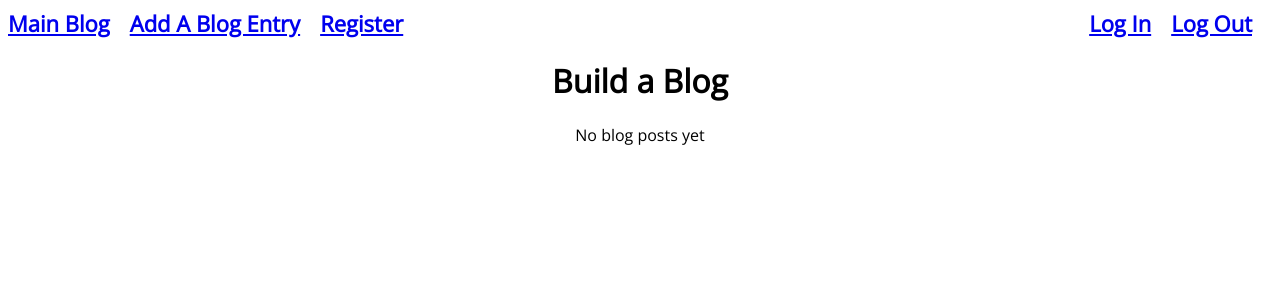
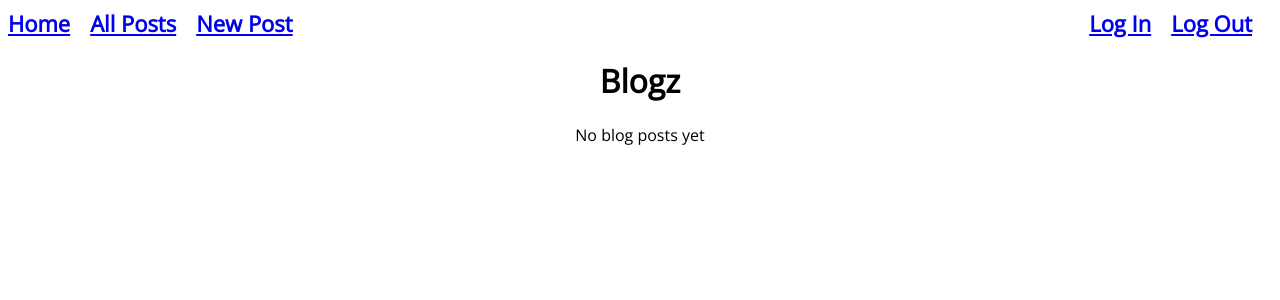
Before and after one commit to JacobDozier/blogz, a Flask app: page /blog in a window 1280 px wide. Shown: the top 300 px of the page. Run offline with Flask 2, Linux system fonts and the light colour scheme; data that the repository does not hold is empty.

Commit message:
Major refactor to inculde a home page that lists users, and add individual user page functionality.

```diff
--- a/templates/base.html
+++ b/templates/base.html
@@ -2,14 +2,14 @@
 <html>
     <head>
         <link rel= "stylesheet" type= "text/css" href= "{{ url_for('static',filename='styles/main.css') }}">
-        <title>Build A Blog</title>
+        <title>Blogz</title>
     </head>
 <body>
 
     <ul>
-        <li><a href='/blog'><strong>Main Blog</strong></a></li>
-        <li><a href='/newpost'><strong>Add A Blog Entry</strong></a></li>
-        <li><a href='/signup'><strong>Register</strong></a></li>
+        <li><a href='/'><strong>Home</strong></a></li>
+        <li><a href='/blog'><strong>All Posts</strong></a></li>
+        <li><a href='/newpost'><strong>New Post</strong></a></li>
         <li style="float: right;"><a href='/logout'><strong>Log Out</strong></a></li>
         <li style="float: right;"><a href='/login'><strong>Log In</strong></a></li>
     </ul>
--- a/templates/display_post.html
+++ b/templates/display_post.html
@@ -5,6 +5,10 @@
     <form action='/blog?id={{blog_post.id}}'>
         <h1>{{blog_post.title}}</h1>
         <p>{{blog_post.body}}</p>
+        <br />
+        <p>Post created: {{blog_post.time_stamp}}</p>
+        <p style="font-style: italic;">Written by <a href='/blog?user={{blog_post.owner_id}}'>{{blog_post.owner.username}}</a></p>
+        <hr />
     </form>
 
 {% endblock %}
--- a/templates/posts.html
+++ b/templates/posts.html
@@ -2,16 +2,19 @@
 
 {% block content %}
 
-    <h1>Build a Blog</h1>
+    <h1>Blogz</h1>
 
     <!-- If block checks to see if there are blog posts to display. -->
     {% if blog_posts|length == 0 %}
     <p>No blog posts yet</p>
     {% else %}
 
-        {% for post in blog_posts %}
-        <a href='/blog?id={{post.id}}'><h2>{{post.title}}</h2></a>
-        <p>{{post.body}}</p>
+        {% for blog_post in blog_posts %}
+        <a href='/blog?id={{blog_post.id}}'><h2>{{blog_post.title}}</h2></a>
+        <p>{{blog_post.body}}</p>
+        <br />
+        <p>Post created: {{blog_post.time_stamp}}</p>
+        <p>Written by <a href='/blog?user={{blog_post.owner_id}}'>{{blog_post.owner.username}}</a></p>
         <hr />
     {% endfor %}
     {% endif %}
```
Also changed, not shown: templates/index.html (+18 -0 lines), templates/singleUser.html (+21 -0 lines).
